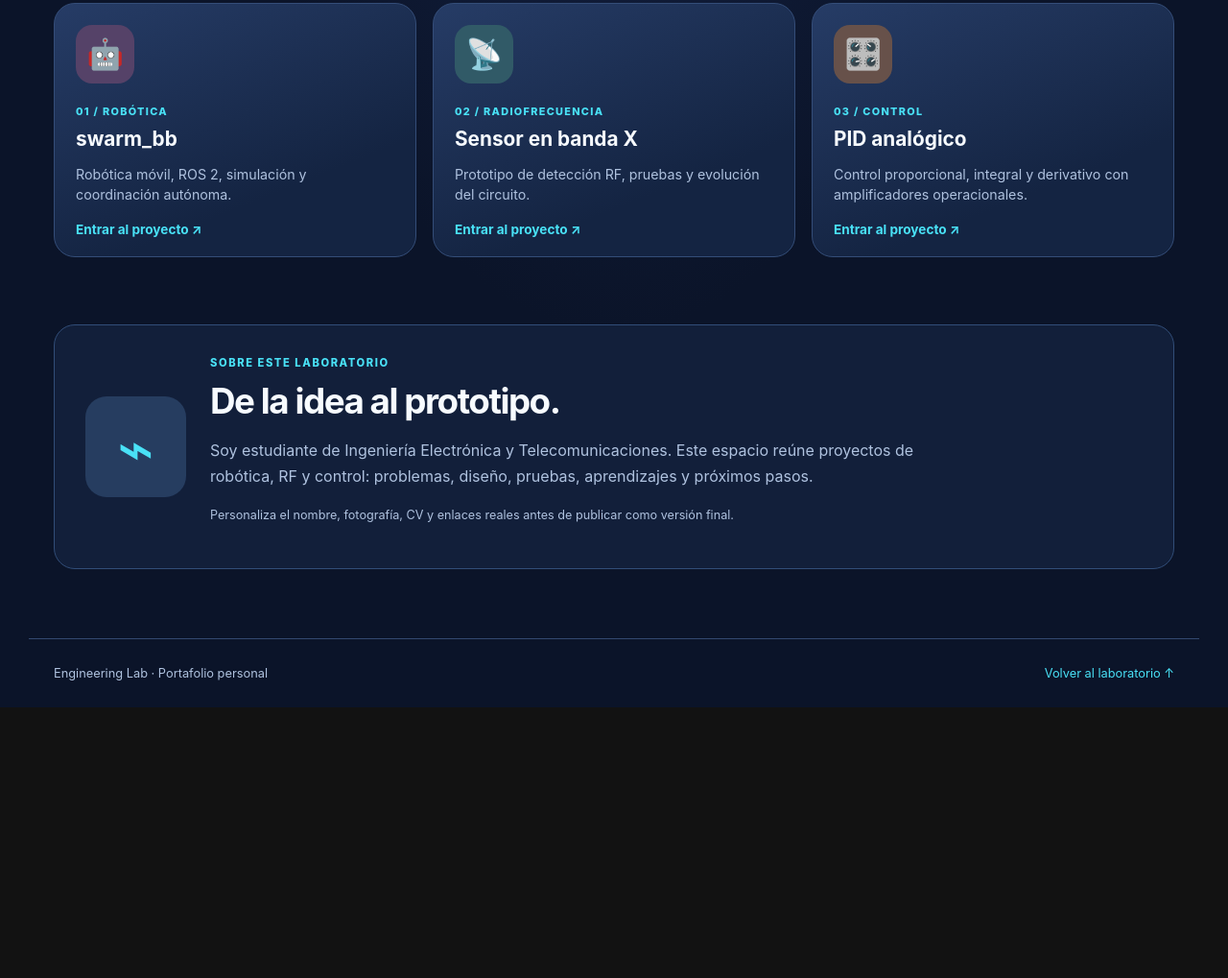
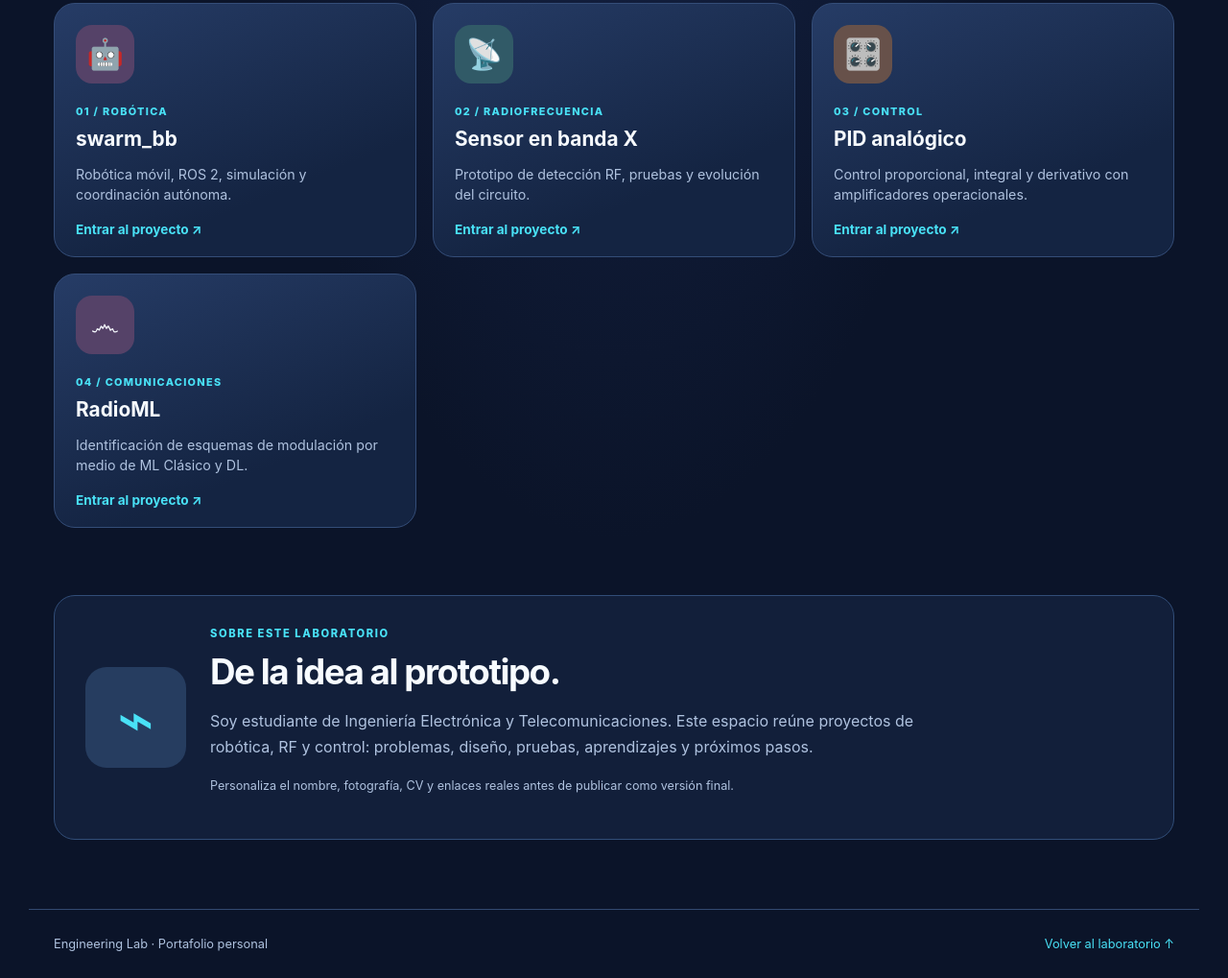
Before and after one commit to lcmj2803/engineering_lab, a plain HTML site: page index.html in a window 1280 px wide. Shown: the part 917-1936 px from the top of the page at 96% size. Before the commit the page ends 1654 px from the top, so only its background shows below. Drawn offline with Linux system fonts and the light colour scheme.

Commit message:
RadioML, .gitignore y .nojekyll

```diff
--- a/index.html
+++ b/index.html
@@ -51,6 +51,7 @@
         <a class="project-card robot-card" href="projects/swarm-bb.html"><div class="card-icon" aria-hidden="true">🤖</div><span class="number">01 / ROBÓTICA</span><h3>swarm_bb</h3><p>Robótica móvil, ROS 2, simulación y coordinación autónoma.</p><span class="card-action">Entrar al proyecto ↗</span></a>
         <a class="project-card rf-card" href="projects/banda-x.html"><div class="card-icon" aria-hidden="true">📡</div><span class="number">02 / RADIOFRECUENCIA</span><h3>Sensor en banda X</h3><p>Prototipo de detección RF, pruebas y evolución del circuito.</p><span class="card-action">Entrar al proyecto ↗</span></a>
         <a class="project-card pid-card" href="projects/pid-analogico.html"><div class="card-icon" aria-hidden="true">🎛️</div><span class="number">03 / CONTROL</span><h3>PID analógico</h3><p>Control proporcional, integral y derivativo con amplificadores operacionales.</p><span class="card-action">Entrar al proyecto ↗</span></a>
+        <a class="project-card robot-card" href="https://lcmj2803.github.io/coms_proyecto2/"><div class="card-icon" aria-hidden="true">෴</div><span class="number">04 / COMUNICACIONES</span><h3>RadioML</h3><p>Identificación de esquemas de modulación por medio de ML Clásico y DL.</p><span class="card-action">Entrar al proyecto ↗</span></a>
       </div>
     </section>
 
```
Also changed, not shown: 2 other files.
